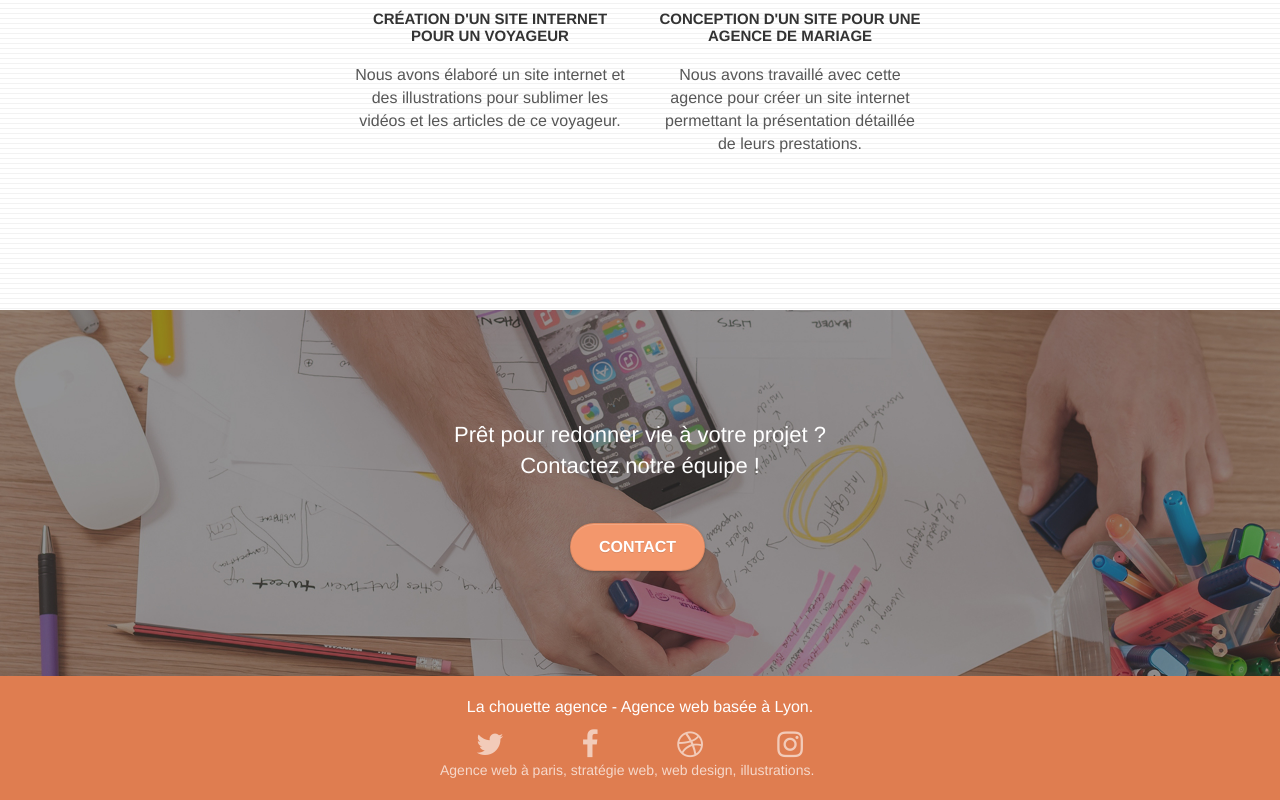
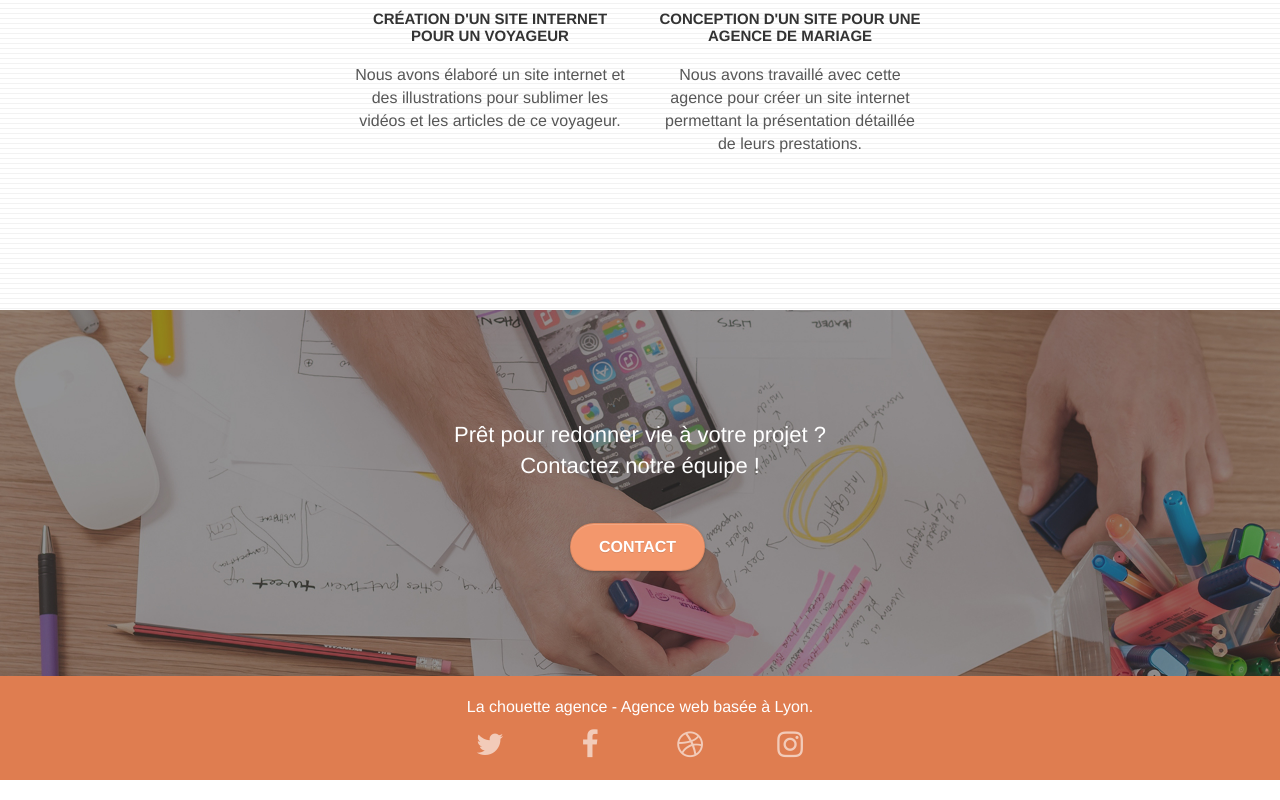
Before and after one commit to ouattaraserge/PROJET4, a plain HTML site: page index.html in a window 1280 px wide. Shown: the part 2917-3717 px from the top of the page. Drawn offline with Linux system fonts and the light colour scheme.

Commit message:
suppression de quelques lignes dans le footer

```diff
--- a/index.html
+++ b/index.html
@@ -247,7 +247,6 @@
 							</a>
 						</div>
 					</div>
-					<div class="keywords">Agence web à paris, stratégie web, web design, illustrations.</div>
 				</div>
 			</div>
 		</div>
```
